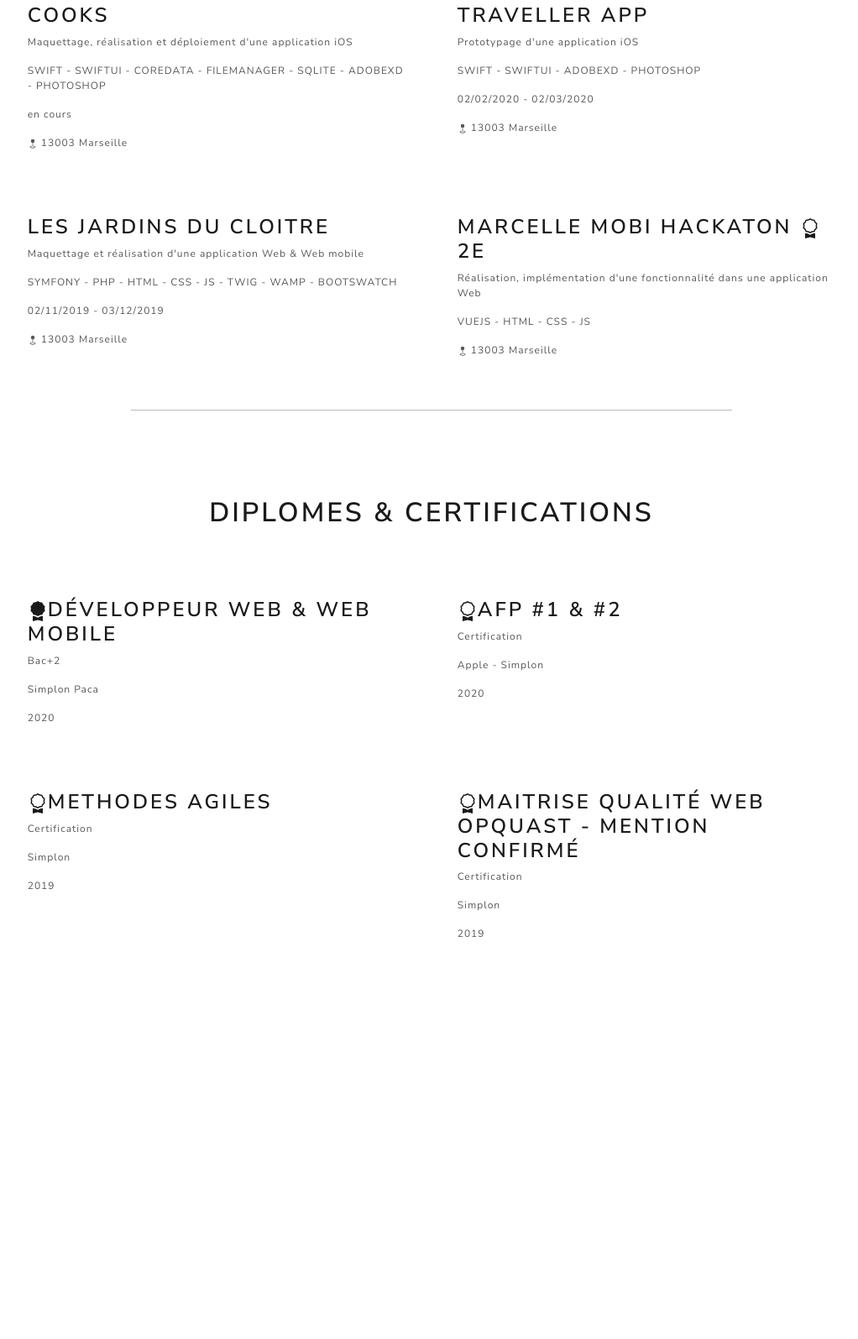
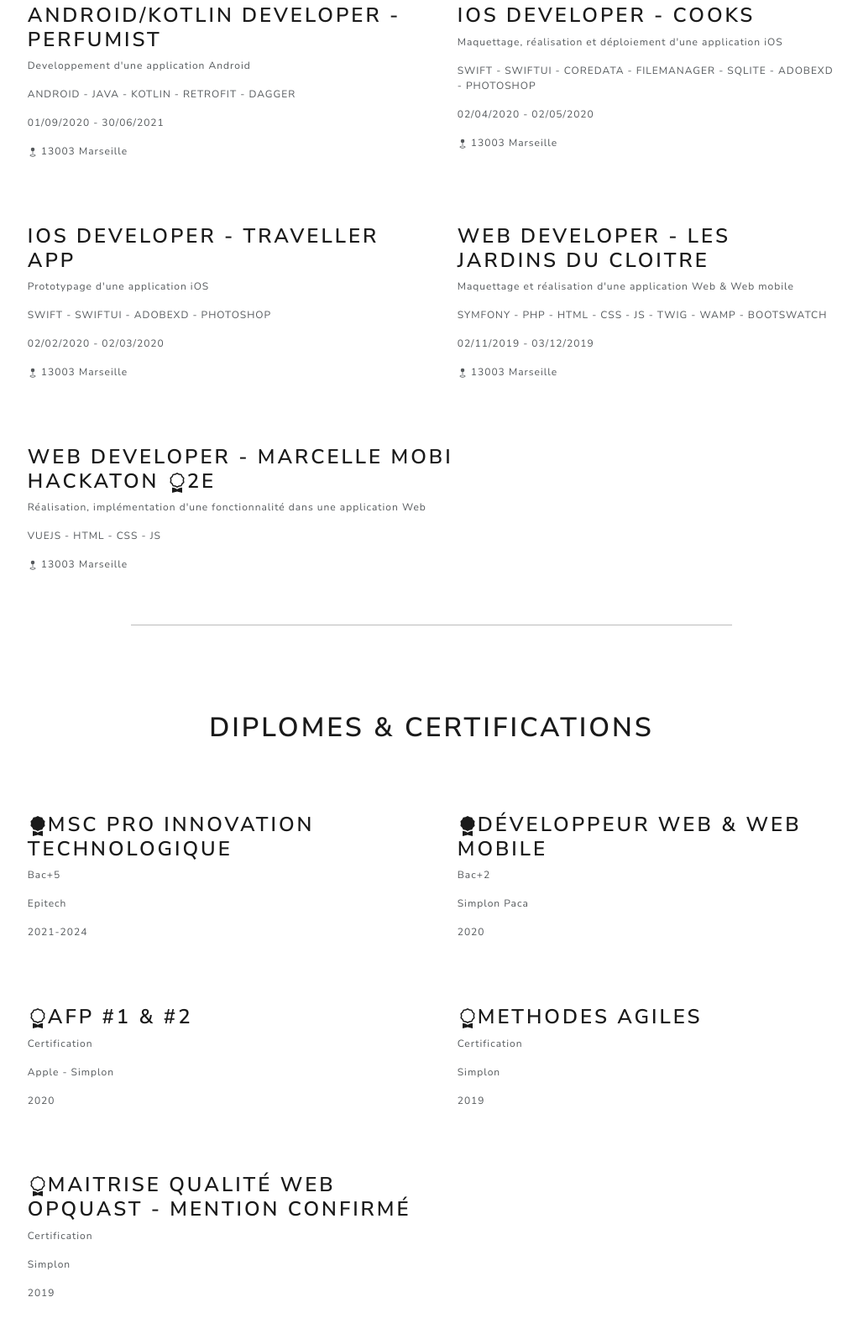
Before and after one commit to AdisonPDO/MyPort.github.io, a plain HTML site: page skills.html in a window 1280 px wide. Shown: the part 257-1852 px from the top of the page at 84% size, without its empty margins (126-1148 px from the left). Before the commit the page ends 1425 px from the top, so only its background shows below. Drawn offline with nearby package versions, Linux system fonts and the light colour scheme.

Commit message:
update perso-exp-skills

```diff
--- a/skills.html
+++ b/skills.html
@@ -41,12 +41,13 @@
 </div>
 <div class="centralCorp">
 <H1 class="titleSkill"> Experience </H1>
+
 <div class="blocCard">
   <div class="expCard">
-  <H3> Cooks </H3>
-  <p> Maquettage, réalisation et déploiement d'une application iOS</p>
-  <p> SWIFT - SWIFTUI - COREDATA - FILEMANAGER - SQLITE - ADOBEXD - PHOTOSHOP </p>
-  <P> en cours </P>
+    <H3> Android/Kotlin Developer - Perfumist  </H3>
+    <p> Developpement d'une application Android </p>
+    <p> ANDROID - JAVA - KOTLIN - RETROFIT - DAGGER </p>
+    <P> 01/09/2020 - 30/06/2021</P>
     <p><svg class="bi bi-geo" width="1em" height="1em" viewBox="0 0 16 16" fill="currentColor" xmlns="http://www.w3.org/2000/svg">
     <path d="M11 4a3 3 0 1 1-6 0 3 3 0 0 1 6 0z"/>
     <path d="M7.5 4h1v9a.5.5 0 0 1-1 0V4z"/>
@@ -55,7 +56,23 @@
   </div>
 
   <div class="expCard">
-<H3>Traveller App</H3>
+    <H3> iOS Developer - Cooks  </H3>
+    <p> Maquettage, réalisation et déploiement d'une application iOS</p>
+    <p> SWIFT - SWIFTUI - COREDATA - FILEMANAGER - SQLITE - ADOBEXD - PHOTOSHOP </p>
+    <P> 02/04/2020 - 02/05/2020 </P>
+    <p><svg class="bi bi-geo" width="1em" height="1em" viewBox="0 0 16 16" fill="currentColor" xmlns="http://www.w3.org/2000/svg">
+    <path d="M11 4a3 3 0 1 1-6 0 3 3 0 0 1 6 0z"/>
+    <path d="M7.5 4h1v9a.5.5 0 0 1-1 0V4z"/>
+    <path fill-rule="evenodd" d="M6.489 12.095a.5.5 0 0 1-.383.594c-.565.123-1.003.292-1.286.472-.302.192-.32.321-.32.339 0 .013.005.085.146.21.14.124.372.26.701.382.655.246 1.593.408 2.653.408s1.998-.162 2.653-.408c.329-.123.56-.258.701-.382.14-.125.146-.197.146-.21 0-.018-.018-.147-.32-.339-.283-.18-.721-.35-1.286-.472a.5.5 0 1 1 .212-.977c.63.137 1.193.34 1.61.606.4.253.784.645.784 1.182 0 .402-.219.724-.483.958-.264.235-.618.423-1.013.57-.793.298-1.855.472-3.004.472s-2.21-.174-3.004-.471c-.395-.148-.749-.336-1.013-.571-.264-.234-.483-.556-.483-.958 0-.537.384-.929.783-1.182.418-.266.98-.47 1.611-.606a.5.5 0 0 1 .595.383z"/>
+  </svg> 13003 Marseille </p>
+  </div>
+
+</div>
+
+<div class="blocCard">
+
+<div class="expCard">
+<H3>iOS Developer - Traveller App</H3>
 <p> Prototypage d'une application iOS</p>
 <p> SWIFT - SWIFTUI - ADOBEXD - PHOTOSHOP</p>
 <p>02/02/2020 - 02/03/2020</p>
@@ -65,11 +82,9 @@
   <path fill-rule="evenodd" d="M6.489 12.095a.5.5 0 0 1-.383.594c-.565.123-1.003.292-1.286.472-.302.192-.32.321-.32.339 0 .013.005.085.146.21.14.124.372.26.701.382.655.246 1.593.408 2.653.408s1.998-.162 2.653-.408c.329-.123.56-.258.701-.382.14-.125.146-.197.146-.21 0-.018-.018-.147-.32-.339-.283-.18-.721-.35-1.286-.472a.5.5 0 1 1 .212-.977c.63.137 1.193.34 1.61.606.4.253.784.645.784 1.182 0 .402-.219.724-.483.958-.264.235-.618.423-1.013.57-.793.298-1.855.472-3.004.472s-2.21-.174-3.004-.471c-.395-.148-.749-.336-1.013-.571-.264-.234-.483-.556-.483-.958 0-.537.384-.929.783-1.182.418-.266.98-.47 1.611-.606a.5.5 0 0 1 .595.383z"/>
 </svg> 13003 Marseille </p>
 </div>
-</div>
 
-<div class="blocCard">
 <div class="expCard">
-<H3>Les jardins du cloitre</H3>
+  <H3>Web Developer - Les jardins du cloitre</H3>
   <p> Maquettage et réalisation d'une application Web & Web mobile</p>
   <p>SYMFONY - PHP - HTML - CSS - JS - TWIG - WAMP - BOOTSWATCH</p>
   <p> 02/11/2019 - 03/12/2019</p>
@@ -80,8 +95,12 @@
   </svg> 13003 Marseille </p>
   </div>
 
+</div>
+
+<div class="blocCard">
+
 <div class="expCard">
-<H3>Marcelle Mobi HACKATON <svg class="bi bi-award" width="1em" height="1em" viewBox="0 0 16 16" fill="currentColor" xmlns="http://www.w3.org/2000/svg">
+<H3>Web Developer - Marcelle Mobi HACKATON <svg class="bi bi-award" width="1em" height="1em" viewBox="0 0 16 16" fill="currentColor" xmlns="http://www.w3.org/2000/svg">
   <path fill-rule="evenodd" d="M9.669.864L8 0 6.331.864l-1.858.282-.842 1.68-1.337 1.32L2.6 6l-.306 1.854 1.337 1.32.842 1.68 1.858.282L8 12l1.669-.864 1.858-.282.842-1.68 1.337-1.32L13.4 6l.306-1.854-1.337-1.32-.842-1.68L9.669.864zm1.196 1.193l-1.51-.229L8 1.126l-1.355.702-1.51.229-.684 1.365-1.086 1.072L3.614 6l-.25 1.506 1.087 1.072.684 1.365 1.51.229L8 10.874l1.356-.702 1.509-.229.684-1.365 1.086-1.072L12.387 6l.248-1.506-1.086-1.072-.684-1.365z"/>
   <path d="M4 11.794V16l4-1 4 1v-4.206l-2.018.306L8 13.126 6.018 12.1 4 11.794z"/>
 </svg>2e</H3>
@@ -94,10 +113,23 @@
 </svg> 13003 Marseille </p>
 </div>
 </div>
+
 <hr class="solid">
 <H1 class="titleSkill"> Diplomes & Certifications </H1>
 <div class="blocDiplom">
+
 <div class="blocCard">
+
+  <div class="expCard">
+    <H3> <svg class="bi bi-award-fill" width="1em" height="1em" viewBox="0 0 16 16" fill="currentColor" xmlns="http://www.w3.org/2000/svg">
+      <path d="M8 0l1.669.864 1.858.282.842 1.68 1.337 1.32L13.4 6l.306 1.854-1.337 1.32-.842 1.68-1.858.282L8 12l-1.669-.864-1.858-.282-.842-1.68-1.337-1.32L2.6 6l-.306-1.854 1.337-1.32.842-1.68L6.331.864 8 0z"/>
+      <path d="M4 11.794V16l4-1 4 1v-4.206l-2.018.306L8 13.126 6.018 12.1 4 11.794z"/>
+    </svg>MSc Pro INNOVATION TECHNOLOGIQUE</H3>
+    <p> Bac+5</p>
+    <p>Epitech</p>
+    <p>2021-2024</p>
+    </div>
+
 <div class="expCard">
 <H3> <svg class="bi bi-award-fill" width="1em" height="1em" viewBox="0 0 16 16" fill="currentColor" xmlns="http://www.w3.org/2000/svg">
   <path d="M8 0l1.669.864 1.858.282.842 1.68 1.337 1.32L13.4 6l.306 1.854-1.337 1.32-.842 1.68-1.858.282L8 12l-1.669-.864-1.858-.282-.842-1.68-1.337-1.32L2.6 6l-.306-1.854 1.337-1.32.842-1.68L6.331.864 8 0z"/>
@@ -108,6 +140,9 @@
 <p>2020</p>
 </div>
 
+</div>
+
+<div class="blocCard">
 
   <div class="expCard">
     <H3> <svg class="bi bi-award" width="1em" height="1em" viewBox="0 0 16 16" fill="currentColor" xmlns="http://www.w3.org/2000/svg">
@@ -118,9 +153,7 @@
     <p>Apple - Simplon</p>
     <p>2020</p>
     </div>
-</div>
 
-<div class="blocCard">
 <div class="expCard">
 <H3> <svg class="bi bi-award" width="1em" height="1em" viewBox="0 0 16 16" fill="currentColor" xmlns="http://www.w3.org/2000/svg">
   <path fill-rule="evenodd" d="M9.669.864L8 0 6.331.864l-1.858.282-.842 1.68-1.337 1.32L2.6 6l-.306 1.854 1.337 1.32.842 1.68 1.858.282L8 12l1.669-.864 1.858-.282.842-1.68 1.337-1.32L13.4 6l.306-1.854-1.337-1.32-.842-1.68L9.669.864zm1.196 1.193l-1.51-.229L8 1.126l-1.355.702-1.51.229-.684 1.365-1.086 1.072L3.614 6l-.25 1.506 1.087 1.072.684 1.365 1.51.229L8 10.874l1.356-.702 1.509-.229.684-1.365 1.086-1.072L12.387 6l.248-1.506-1.086-1.072-.684-1.365z"/>
@@ -130,8 +163,9 @@
 <p>Simplon</p>
 <p>2019</p>
 </div>
+</div>
 
-
+<div class="blocCard">
   <div class="expCard">
     <H3> <svg class="bi bi-award" width="1em" height="1em" viewBox="0 0 16 16" fill="currentColor" xmlns="http://www.w3.org/2000/svg">
       <path fill-rule="evenodd" d="M9.669.864L8 0 6.331.864l-1.858.282-.842 1.68-1.337 1.32L2.6 6l-.306 1.854 1.337 1.32.842 1.68 1.858.282L8 12l1.669-.864 1.858-.282.842-1.68 1.337-1.32L13.4 6l.306-1.854-1.337-1.32-.842-1.68L9.669.864zm1.196 1.193l-1.51-.229L8 1.126l-1.355.702-1.51.229-.684 1.365-1.086 1.072L3.614 6l-.25 1.506 1.087 1.072.684 1.365 1.51.229L8 10.874l1.356-.702 1.509-.229.684-1.365 1.086-1.072L12.387 6l.248-1.506-1.086-1.072-.684-1.365z"/>
```
Also changed, not shown: 1 other file. Lines whose indentation alone changed are shown as unchanged.
